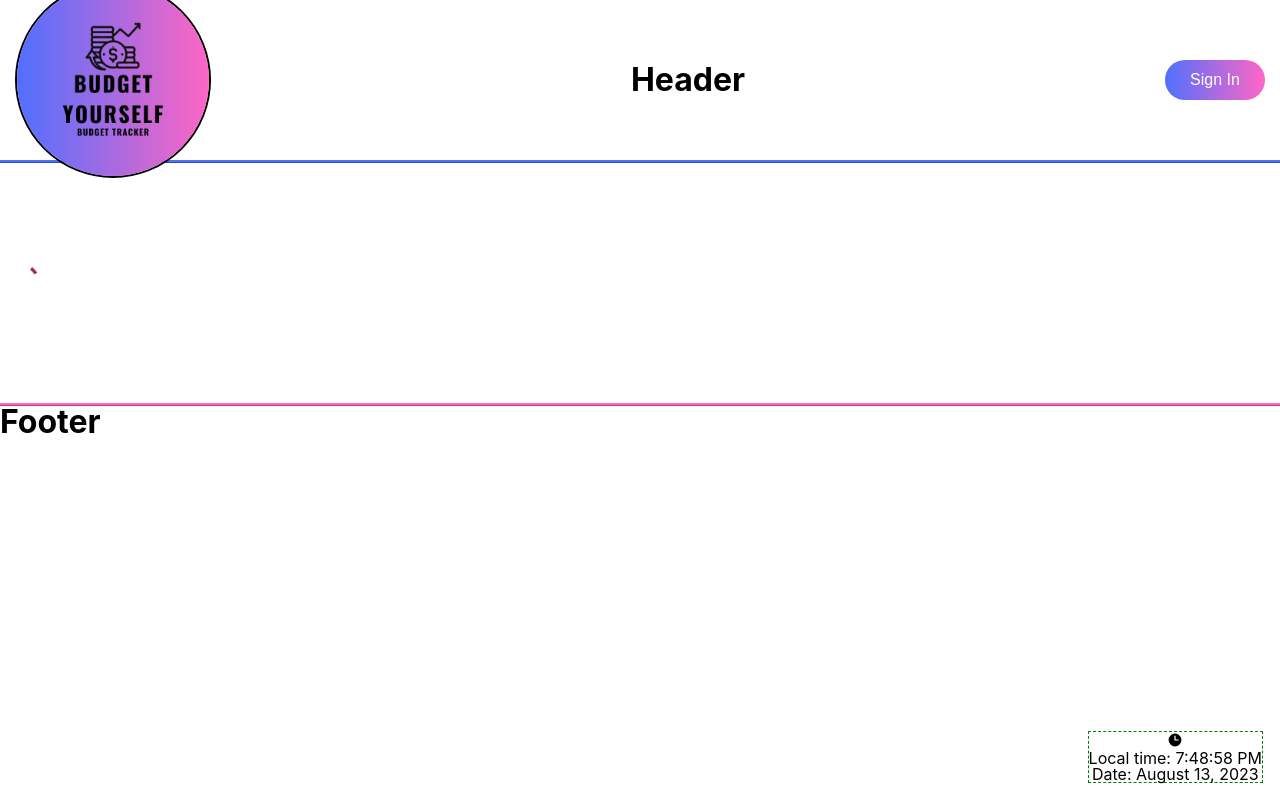
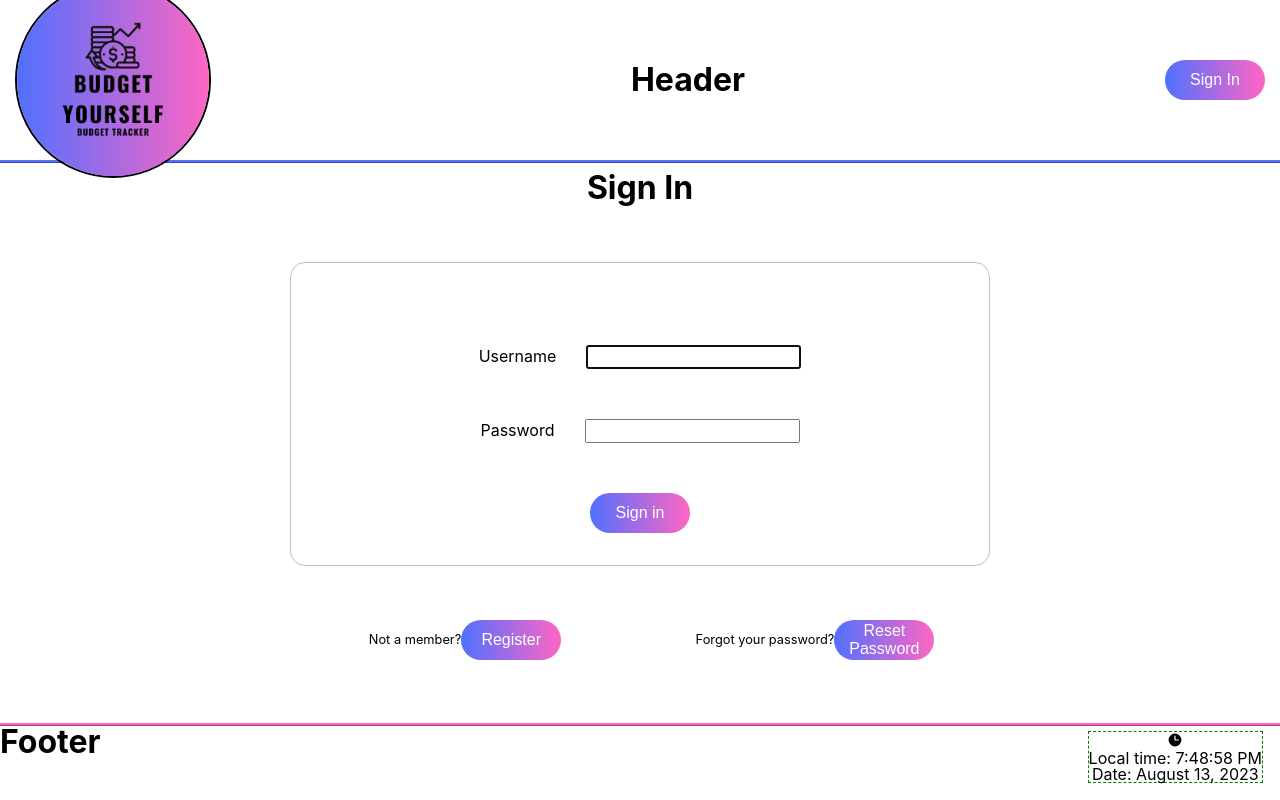
Before and after one commit to CesarRoa/final-project, a React (Create React App) app in the folder client/: page / in a window 1280 px wide. Built offline with nearby package versions, Linux system fonts and the light colour scheme.

Commit message:
CesaRoa: Fix: charts and tables

```diff
--- a/client/src/App.js
+++ b/client/src/App.js
@@ -4,11 +4,9 @@ import Home from "./Components/Home";
 import Header from "./Components/Header";
 import Signin from "./Components/Singin";
 import Historical from "./Components/Historical";
-import Table from "./Components/Table";
 import Footer from "./Components/Footer";
 import Registration from "./Components/Registration";
 import AddTag from "./Components/AddTag";
-import DataProcess from "./Components/DataProcess";
 import Reset from "./Components/Reset";
 import { useContext, useEffect, useState} from "react";
 import { UserContext } from "./Components/Context";
@@ -16,8 +14,9 @@ import CreateAccount from "./Components/Login";
 import Loading from "./Loading"
 
 const App = () => {
-  const [isLoading, setIsLoading] = useState(true)
-  const {user, setUser} = useContext(UserContext)
+  const hasToken = !!localStorage.getItem("token");
+  const [isLoading, setIsLoading] = useState(hasToken)
+  const {user, setUser, update, setUpdate} = useContext(UserContext)
 
 
   useEffect(() => {
@@ -33,16 +32,18 @@ const App = () => {
                 const data = await response.json();
                 if (data) {
                     setUser(data); // Update your user context.
-                    setIsLoading(false);
                 }
             } catch (error) {
                 console.error("Failed to verify token:", error);
+            } finally{
+              setIsLoading(false);
             }
         }
     };
 
-    verifyStoredToken();
-}, []);
+    if (hasToken) {
+      verifyStoredToken();
+    }}, []);
 
   return (
     <Router>
@@ -51,18 +52,16 @@ const App = () => {
         {isLoading?
         <Loading/>
         :
-          <>
+        <>
         <Routes>
-          <Route path = "/" element = {!user? <Signin/> : <Home user = {user}/>}/>
+          <Route path = "/" element = {!user? <Signin/> : <Home user = {user} />}/>
           <Route path = "/newAccount" element = {<CreateAccount/>}/>
-          <Route path="/:account/historical"  element={<Historical user = {user}/>} />
-          <Route path="/:account/table"  element={<Table user = {user}/>} />
-          <Route path="/:account/add"  element={<AddTag />} />
-          <Route path="/newAccount/:account/registration" element ={<Registration/>} />
-          <Route path="/:account/dataProcess" element ={<DataProcess data = {user}/>}/>
-          <Route path="/resetPassword" element = {<Reset/>}/>
+          <Route path = "/:account/historical"  element={<Historical user = {user}/>} />
+          <Route path = "/:account/add"  element={<AddTag />} />
+          <Route path = "/newAccount/:account/registration" element ={<Registration/>} />
+          <Route path = "/resetPassword" element = {<Reset/>}/>
         </Routes>
-      </>
+        </>
       }
       <Footer/>
     </Router>
```
